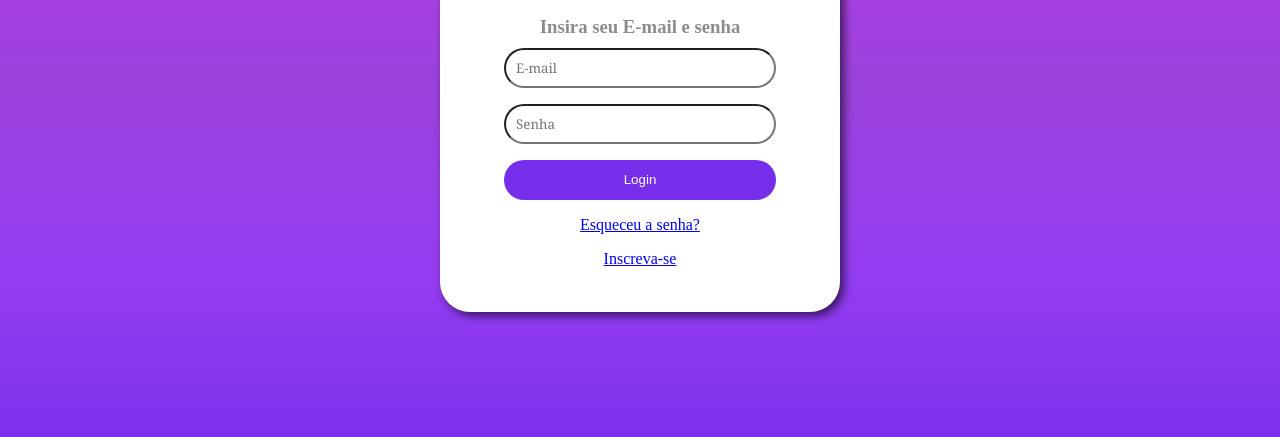
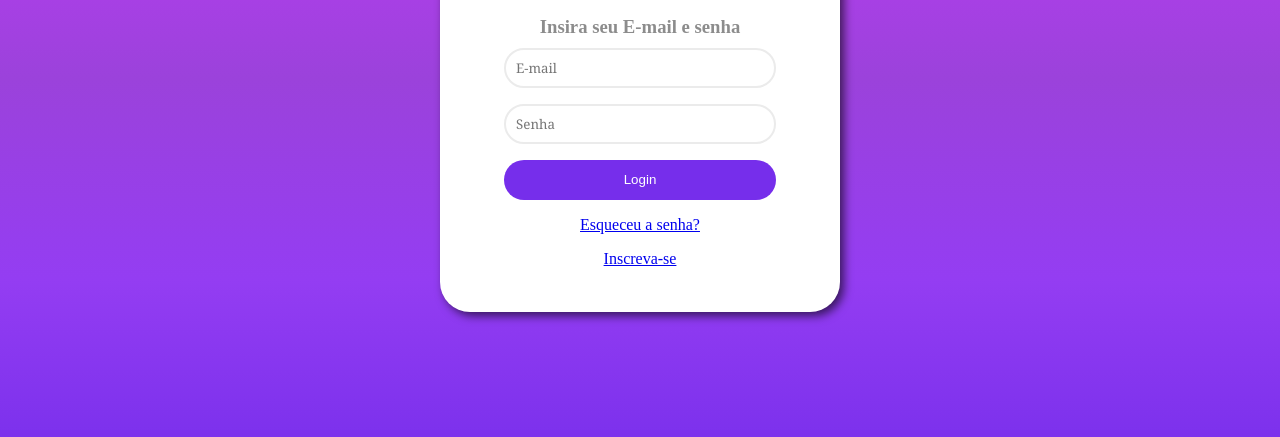
Before and after one commit to josantanareal/pagina-login, a plain HTML site: page index.html in a window 1280 px wide. Shown: the part 321-758 px from the top of the page. Drawn offline with Linux system fonts and the light colour scheme.

Commit message:
Update style.css

```diff
--- a/style/style.css
+++ b/style/style.css
@@ -57,7 +57,13 @@ body {
 }
 .login-form > input {
     padding: 10px;
+    border: 2px solid #ebebeb;
     font-family: Georgia, 'Times New Roman', Times, serif;
+    transition: all 0.375s;
+}
+
+.login-form > input:hover {
+    border: 2px solid var(--cor04);
 }
 
 .login-form > button {
```
